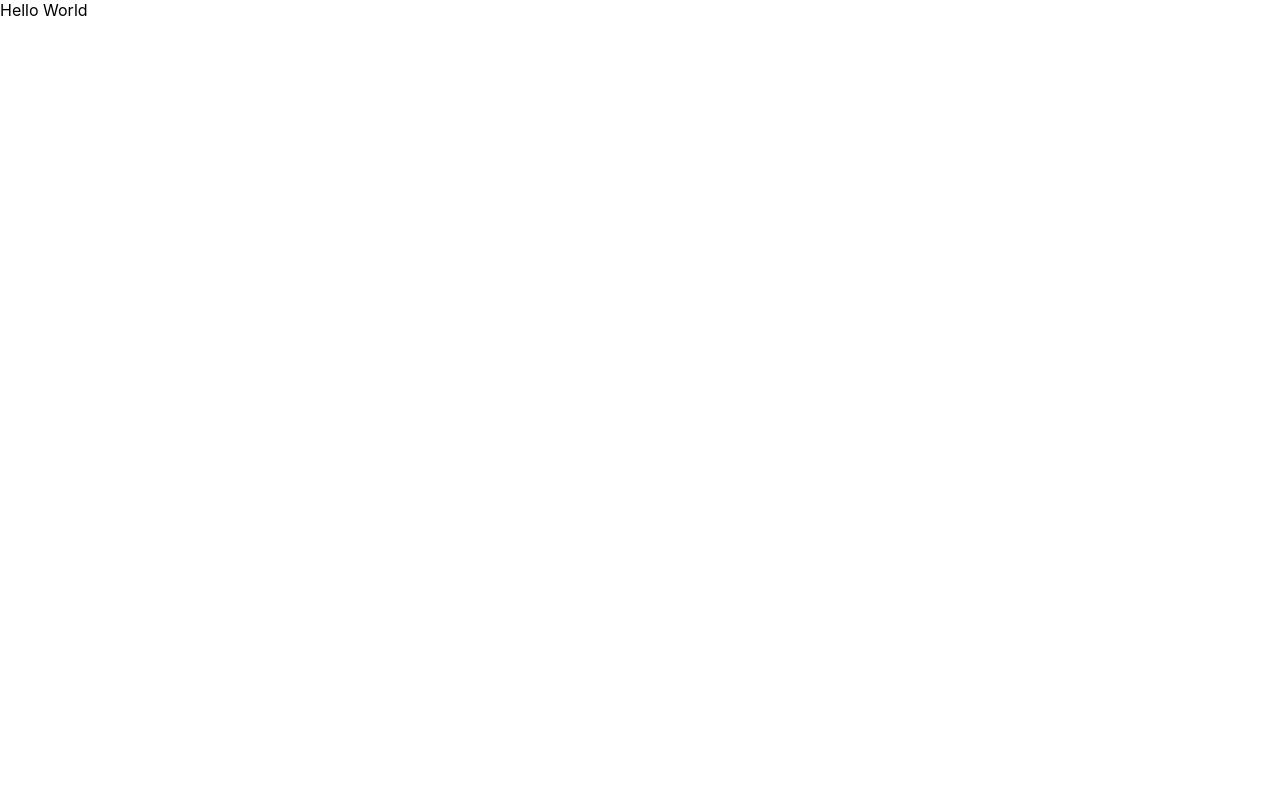
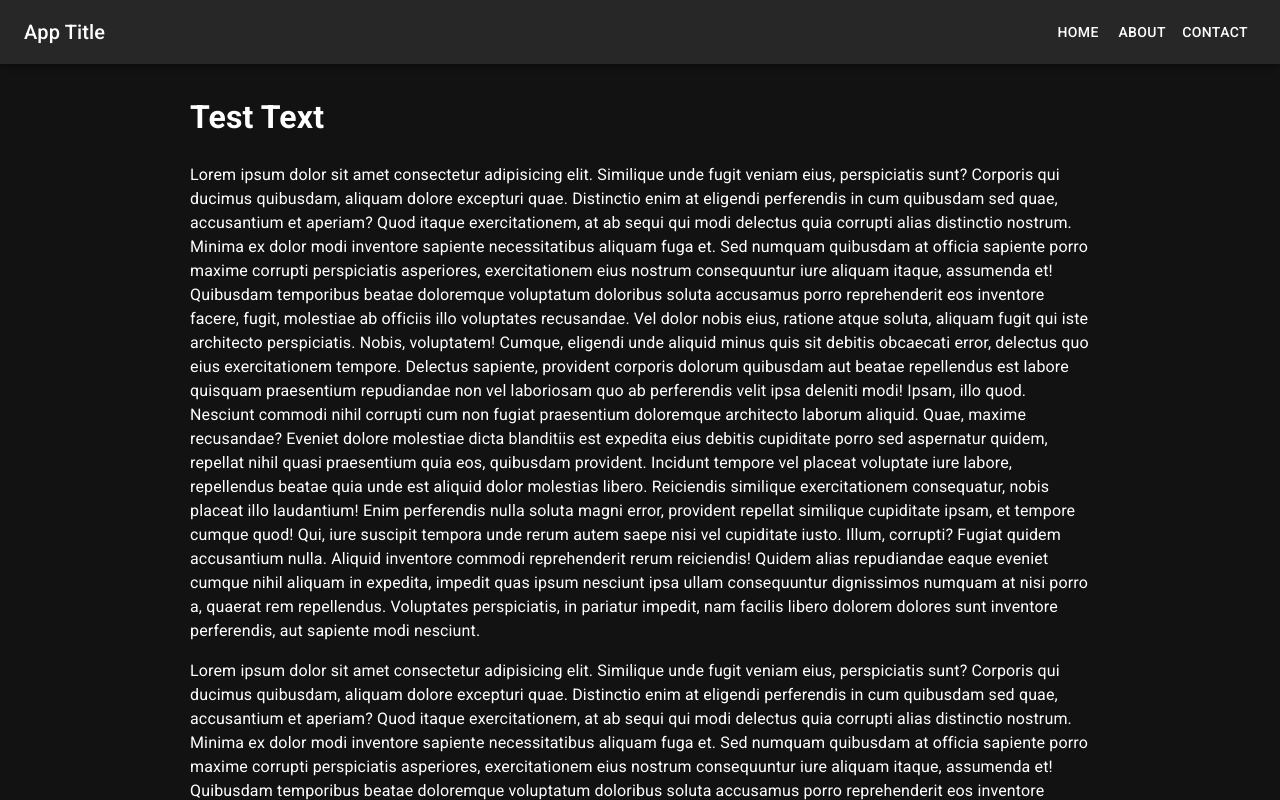
Before and after one commit to potat-dev/vk-saved-manager, a React (Create React App) app: page / in a window 1280 px wide. Built offline with nearby package versions, Linux system fonts and the light colour scheme.

Commit message:
Material UI configured & basic page layout created

```diff
--- a/package.json
+++ b/package.json
@@ -3,6 +3,10 @@
   "version": "0.1.0",
   "private": true,
   "dependencies": {
+    "@emotion/react": "^11.10.0",
+    "@emotion/styled": "^11.10.0",
+    "@mui/icons-material": "^5.8.4",
+    "@mui/material": "^5.10.1",
     "react": "^18.2.0",
     "react-dom": "^18.2.0",
     "react-scripts": "5.0.1"
--- a/public/index.html
+++ b/public/index.html
@@ -10,6 +10,10 @@
       content="Web site created using create-react-app"
     />
     <link rel="apple-touch-icon" href="%PUBLIC_URL%/logo192.png" />
+    <link
+      rel="stylesheet"
+      href="https://fonts.googleapis.com/css?family=Roboto:300,400,500,700&display=swap"
+    />
     <!--
       manifest.json provides metadata used when your web app is installed on a
       user's mobile device or desktop. See https://developers.google.com/web/fundamentals/web-app-manifest/
--- a/src/App.js
+++ b/src/App.js
@@ -1,7 +1,13 @@
+import React from "react";
+import Page from "./components/Page";
+import TestText from "./components/TestText";
+
 function App() {
   return (
-    <div className="App">
-      Hello World
+    <div>
+      <Page innerSx={{ px: 3, py: 1 }}>
+        <TestText />
+      </Page>
     </div>
   );
 }
--- /dev/null
+++ b/src/components/Navbar.js
@@ -0,0 +1,42 @@
+import React from "react";
+import MenuIcon from "@mui/icons-material/Menu";
+import {
+  Box,
+  AppBar,
+  Toolbar,
+  Typography,
+  Button,
+  IconButton,
+} from "@mui/material";
+
+export default function Navbar(props) {
+  return (
+    <AppBar component="nav">
+      <Toolbar>
+        <IconButton
+          edge="start"
+          color="inherit"
+          aria-label="menu"
+          onClick={props.onMenuClick}
+          sx={{ mr: 2, display: { sm: "none" } }}
+        >
+          <MenuIcon />
+        </IconButton>
+        <Typography
+          variant="h6"
+          component="div"
+          sx={{ flexGrow: 1, display: { xs: "none", sm: "block" } }}
+        >
+          {props.title}
+        </Typography>
+        <Box sx={{ display: { xs: "none", sm: "block" } }}>
+          {props.navItems.map((item) => (
+            <Button key={item} sx={{ color: "#fff" }}>
+              {item}
+            </Button>
+          ))}
+        </Box>
+      </Toolbar>
+    </AppBar>
+  );
+}
--- /dev/null
+++ b/src/components/Page.js
@@ -0,0 +1,54 @@
+import React, { useState } from "react";
+import { Box, Toolbar, Container } from "@mui/material";
+
+import Navbar from "./Navbar";
+import Sidebar from "./Sidebar";
+
+const drawerWidth = 240;
+const navItems = ["Home", "About", "Contact"];
+
+export default function Page(props) {
+  const { window } = props;
+  const [drawerOpen, setDrawerOpen] = useState(false);
+  const toggleDrawer = () => {
+    setDrawerOpen(!drawerOpen);
+  };
+
+  const container =
+    window !== undefined ? () => window().document.body : undefined;
+
+  return (
+    <Box sx={{ display: "flex", height: "100vh" }}>
+      <Navbar
+        onMenuClick={toggleDrawer}
+        navItems={navItems}
+        title="App Title"
+      />
+
+      <Sidebar
+        open={drawerOpen}
+        onClose={toggleDrawer}
+        drawerWidth={drawerWidth}
+        navItems={navItems}
+        container={container}
+      />
+
+      <Container
+        disableGutters={true}
+        maxWidth={false}
+        sx={{
+          height: "100%",
+          display: "flex",
+          flexDirection: "column",
+        }}
+      >
+        <Toolbar />
+        <Box sx={{ ...props.innerSx, overflowY: "auto" }}>
+          <Container disableGutters={true} maxWidth="md">
+            {props.children}
+          </Container>
+        </Box>
+      </Container>
+    </Box>
+  );
+}
--- /dev/null
+++ b/src/components/Sidebar.js
@@ -0,0 +1,53 @@
+import React from "react";
+import {
+  Box,
+  Toolbar,
+  Typography,
+  Divider,
+  List,
+  ListItem,
+  ListItemText,
+  ListItemButton,
+  Drawer,
+} from "@mui/material";
+
+export default function Sidebar(props) {
+  const drawer = (
+    <Box onClick={props.toggleDrawer}>
+      <Toolbar sx={{ alignItems: "center" }}>
+        <Typography variant="h6">MUI</Typography>
+      </Toolbar>
+      <Divider />
+      <List>
+        {props.navItems.map((item) => (
+          <ListItem key={item} disablePadding>
+            <ListItemButton onClick={props.onClose}>
+              <ListItemText primary={item} />
+            </ListItemButton>
+          </ListItem>
+        ))}
+      </List>
+    </Box>
+  );
+
+  return (
+    <Box component="nav">
+      <Drawer
+        container={props.container}
+        variant="temporary"
+        open={props.open}
+        onClose={props.onClose}
+        ModalProps={{ keepMounted: true }} // Better open performance on mobile.
+        sx={{
+          display: { xs: "block", sm: "none" },
+          "& .MuiDrawer-paper": {
+            boxSizing: "border-box",
+            width: props.drawerWidth,
+          },
+        }}
+      >
+        {drawer}
+      </Drawer>
+    </Box>
+  );
+}
--- /dev/null
+++ b/src/components/TestText.js
@@ -0,0 +1,48 @@
+import React from "react";
+import { Typography } from "@mui/material";
+
+const lorem = `
+  Lorem ipsum dolor sit amet consectetur adipisicing elit. Similique unde
+  fugit veniam eius, perspiciatis sunt? Corporis qui ducimus quibusdam,
+  aliquam dolore excepturi quae. Distinctio enim at eligendi perferendis
+  in cum quibusdam sed quae, accusantium et aperiam? Quod itaque
+  exercitationem, at ab sequi qui modi delectus quia corrupti alias
+  distinctio nostrum. Minima ex dolor modi inventore sapiente
+  necessitatibus aliquam fuga et. Sed numquam quibusdam at officia
+  sapiente porro maxime corrupti perspiciatis asperiores, exercitationem
+  eius nostrum consequuntur iure aliquam itaque, assumenda et! Quibusdam
+  temporibus beatae doloremque voluptatum doloribus soluta accusamus porro
+  reprehenderit eos inventore facere, fugit, molestiae ab officiis illo
+  voluptates recusandae. Vel dolor nobis eius, ratione atque soluta,
+  aliquam fugit qui iste architecto perspiciatis. Nobis, voluptatem!
+  Cumque, eligendi unde aliquid minus quis sit debitis obcaecati error,
+  delectus quo eius exercitationem tempore. Delectus sapiente, provident
+  corporis dolorum quibusdam aut beatae repellendus est labore quisquam
+  praesentium repudiandae non vel laboriosam quo ab perferendis velit ipsa
+  deleniti modi! Ipsam, illo quod. Nesciunt commodi nihil corrupti cum non
+  fugiat praesentium doloremque architecto laborum aliquid. Quae, maxime
+  recusandae? Eveniet dolore molestiae dicta blanditiis est expedita eius
+  debitis cupiditate porro sed aspernatur quidem, repellat nihil quasi
+  praesentium quia eos, quibusdam provident. Incidunt tempore vel placeat
+  voluptate iure labore, repellendus beatae quia unde est aliquid dolor
+  molestias libero. Reiciendis similique exercitationem consequatur, nobis
+  placeat illo laudantium! Enim perferendis nulla soluta magni error,
+  provident repellat similique cupiditate ipsam, et tempore cumque quod!
+  Qui, iure suscipit tempora unde rerum autem saepe nisi vel cupiditate
+  iusto. Illum, corrupti? Fugiat quidem accusantium nulla. Aliquid
+  inventore commodi reprehenderit rerum reiciendis! Quidem alias
+  repudiandae eaque eveniet cumque nihil aliquam in expedita, impedit quas
+  ipsum nesciunt ipsa ullam consequuntur dignissimos numquam at nisi porro
+  a, quaerat rem repellendus. Voluptates perspiciatis, in pariatur
+  impedit, nam facilis libero dolorem dolores sunt inventore perferendis,
+  aut sapiente modi nesciunt.`;
+
+export default function TestText() {
+  return (
+    <Typography>
+      <h1>Test Text</h1>
+      <p>{lorem}</p>
+      <p>{lorem}</p>
+    </Typography>
+  );
+}
--- a/src/index.css
+++ /dev/null
@@ -1,13 +0,0 @@
-body {
-  margin: 0;
-  font-family: -apple-system, BlinkMacSystemFont, 'Segoe UI', 'Roboto', 'Oxygen',
-    'Ubuntu', 'Cantarell', 'Fira Sans', 'Droid Sans', 'Helvetica Neue',
-    sans-serif;
-  -webkit-font-smoothing: antialiased;
-  -moz-osx-font-smoothing: grayscale;
-}
-
-code {
-  font-family: source-code-pro, Menlo, Monaco, Consolas, 'Courier New',
-    monospace;
-}
--- a/src/index.js
+++ b/src/index.js
@@ -1,9 +1,17 @@
-import React from 'react';
-import ReactDOM from 'react-dom/client';
-import './index.css';
-import App from './App';
+import React from "react";
+import { createRoot } from "react-dom/client";
+import { ThemeProvider } from "@mui/material/styles";
+import CssBaseline from "@mui/material/CssBaseline";
 
-const root = ReactDOM.createRoot(document.getElementById('root'));
+import App from "./App";
+import theme from "./theme";
+
+const rootElement = document.getElementById("root");
+const root = createRoot(rootElement);
+
 root.render(
+  <ThemeProvider theme={theme}>
+    <CssBaseline />
     <App />
+  </ThemeProvider>
 );
--- /dev/null
+++ b/src/theme.js
@@ -0,0 +1,38 @@
+import { createTheme } from "@mui/material/styles";
+
+// A custom theme for this app
+let theme = createTheme({
+  palette: {
+    mode: "dark",
+  },
+});
+
+theme = createTheme(theme, {
+  components: {
+    MuiCssBaseline: {
+      styleOverrides: {
+        html: {
+          "& ::-webkit-scrollbar": {
+            [theme.breakpoints.down("md")]: {
+              width: "4px",
+            },
+            [theme.breakpoints.up("md")]: {
+              width: "16px",
+            },
+          },
+          "& ::-webkit-scrollbar-track": {
+            backgroundColor: theme.palette.background.default,
+          },
+          "& ::-webkit-scrollbar-thumb": {
+            backgroundColor: theme.palette.action.hover,
+          },
+          "& ::-webkit-scrollbar-thumb:hover": {
+            backgroundColor: theme.palette.action.selected,
+          },
+        },
+      },
+    },
+  },
+});
+
+export default theme;
```
Also changed, not shown: 1 other file (tests, documents, lock files or other folders).
